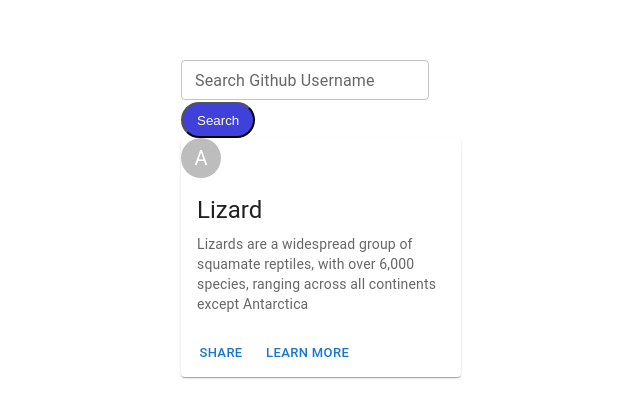
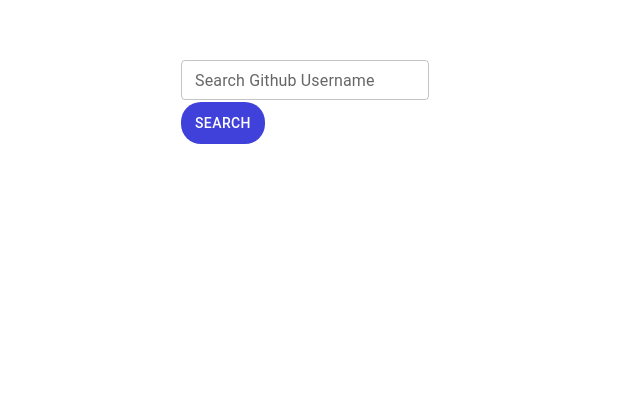
Before and after one commit to cheshta30/github-interface-new, a React (Create React App) app: page / in a window 1280 px wide. Shown: the part 140-558 px from the top of the page, without its empty margins (419-1059 px from the left). Built offline with nearby package versions, Linux system fonts and the light colour scheme.

Commit message:
second commit

```diff
--- a/package.json
+++ b/package.json
@@ -14,7 +14,9 @@
     "@testing-library/user-event": "^13.5.0",
     "react": "^18.3.1",
     "react-dom": "^18.3.1",
+    "react-icons": "^5.2.1",
     "react-scripts": "5.0.1",
+    "react-social-icons": "^6.16.0",
     "styled-components": "^6.1.11",
     "web-vitals": "^2.1.4"
   },
--- a/src/App.js
+++ b/src/App.js
@@ -1,59 +1,126 @@
-import * as React from 'react';
-import { useState } from "react";
-import './App.css';
-import Avatar from '@mui/material/Avatar';
-import Card from '@mui/material/Card';
-import CardActions from '@mui/material/CardActions';
-import CardContent from '@mui/material/CardContent';
-import CardMedia from '@mui/material/CardMedia';
-import Button from '@mui/material/Button';
-import Typography from '@mui/material/Typography';
-import SearchBar from './components/SearchBar'
+import React, { useState, useTransition } from "react";
+import "./App.css";
+import Avatar from "@mui/material/Avatar";
+import Card from "@mui/material/Card";
+import CardContent from "@mui/material/CardContent";
+import Typography from "@mui/material/Typography";
+import SearchBar from "./components/SearchBar";
+import { FaTwitter } from "react-icons/fa6";
+import { IoLocationSharp } from "react-icons/io5";
+import { GoLink } from "react-icons/go";
+import { PiBuildingOfficeLight } from "react-icons/pi";
 
-
-function App() {
-  const [searchQuery, setSearchQuery] = useState("");
-
-
-function fetchProfile(username) {
-    return fetch(`https://api.github.com/users/${setSearchQuery}`);
+function fetchGithubData(userName) {
+  return fetch(`https://api.github.com/users/${userName}`)
+    .then((response) => {
+      if (!response.ok) {
+        throw new Error("User not found");
+      }
+      return response.json();
+    });
 }
 
+export default function App() {
+  const [userName, setUserName] = useState("");
+  const [profileData, setProfileData] = useState(null);
+  const [error, setError] = useState(null);
+  const [isPending, startTransition] = useTransition();
 
+  const fetchProfileData = async (userName) => {
+    try {
+      const data = await fetchGithubData(userName);
+      setUserName(data.login);
+      setProfileData(data);
+      setError(null); // Reset error state if successful
+    } catch (error) {
+      console.error("Error fetching profile data:", error);
+      setUserName("");
+      setProfileData(null);
+      setError(error.message); // Set error message in state
+    }
+  };
 
-  return(
+  const handleSubmit = (userName) => {
+    startTransition(() => {
+      fetchProfileData(userName);
+    });
+  };
+
+  return (
     <div id="main">
-    <div
-      // style={{
-      //   display: "flex",
-      //   alignSelf: "center",
-      //   justifyContent: "center",
-      //   flexDirection: "column",
-      //   padding: 20
-      // }}
-    >
-      <SearchBar searchQuery={searchQuery} setSearchQuery={setSearchQuery} />
-    </div>
-    <Card sx={{ maxWidth: 345 }}>
-      <Avatar alt="Avatar" src="C:\Users\hp_laptop\React JS\simple_calculator\public\favicon.ico" />
-      <CardContent>
-        <Typography gutterBottom variant="h5" component="div">
-          Lizard
+      <SearchBar handleSubmit={handleSubmit} />
+      {isPending ? (
+        <Typography gutterBottom variant="h4" component="div">
+          Please Wait
         </Typography>
-        <Typography variant="body2" color="text.secondary">
-          Lizards are a widespread group of squamate reptiles, with over 6,000
-          species, ranging across all continents except Antarctica
+      ) : (
+        profileData && (
+          <Card sx={{ maxWidth: 345 }}>
+            <Avatar alt="Avatar" src={profileData.avatar_url} />
+            <CardContent>
+              <Typography gutterBottom variant="h3" component="div">
+                {profileData.login}
+              </Typography>
+              <Typography size="small"color={"blue"}>
+                <p>@{profileData.login}</p>
+              </Typography>
+              <Typography variant="body2" color="text.secondary">
+                {profileData.bio ? profileData.bio : <p>This profile has no bio</p>}
+                <br />
+                Followers: {profileData.followers}
+                <br />
+                Following: {profileData.following}
+                <br />
+                Repos: {profileData.public_repos}
+                <br />
+                Joined: {new Date(profileData.created_at).toLocaleDateString()}
+              </Typography>
+              {profileData.location ? (
+                <div>
+                  <IoLocationSharp /> {profileData.location}
+                </div>
+              ) : (
+                <Typography gutterBottom variant="body2" color="text.secondary" component="div">
+                  <IoLocationSharp /> Not Available
+                </Typography>
+                )}
+              {profileData.twitter_username ? (
+                <div>
+                  <FaTwitter /> {profileData.twitter_username}
+                </div>
+              ) : (
+                <Typography gutterBottom variant="body2" color="text.secondary" component="div">
+                  <FaTwitter /> Not Available
+                </Typography>
+              )}
+              {profileData.blog ? (
+                <div>
+                  <GoLink /> {profileData.blog}
+                </div>
+              ) : (
+                <Typography gutterBottom variant="body2" color="text.secondary" component="div">
+                  <GoLink /> Not Available
+                </Typography>
+              )}
+              {profileData.company ? (
+                <div>
+                  <PiBuildingOfficeLight /> {profileData.company}
+                </div>
+              ) : (
+                <Typography gutterBottom variant="body2" color="text.secondary" component="div">
+                  <PiBuildingOfficeLight /> Not Available
+                </Typography>
+              )}
+
+            </CardContent>
+          </Card>
+        )
+      )}
+      {error && (
+        <Typography variant="body2" color="error">
+          {error}
         </Typography>
-      </CardContent>
-      <CardActions>
-        <Button size="small">Share</Button>
-        <Button size="small">Learn More</Button>
-      </CardActions>
-    </Card>
+      )}
     </div>
   );
-
-
 }
-
-export default App;
--- a/src/components/SearchBar.js
+++ b/src/components/SearchBar.js
@@ -1,34 +1,30 @@
-import { useState } from "react";
-import IconButton from "@mui/material/IconButton";
-import SearchIcon from "@material-ui/icons/Search";
+import React, { useState } from "react";
 import TextField from "@mui/material/TextField";
-import '../App.css'
+import Button from "@mui/material/Button";
 
+function SearchBar({ handleSubmit }) {
+  const [searchQuery, setSearchQuery] = useState("");
 
-function SearchBar(){
-  const [searchQuery,setSearchQuery]= useState('');
+  const handleFormSubmit = (e) => {
+    e.preventDefault();
+    handleSubmit(searchQuery);
+    setSearchQuery(""); // Clear search input after submission
+  };
 
-
-    return(
-    <form>
-
+  return (
+    <form onSubmit={handleFormSubmit}>
       <TextField
-        // id="search-bar"
-        // className="text"
         label="Search Github Username"
-        // variant="outlined"
-        placeholder="Search..."
+        placeholder="Enter username..."
         size="small"
-        onInput={(e) => {
-          setSearchQuery(e.target.value);
-        }}
-
+        value={searchQuery}
+        onChange={(e) => setSearchQuery(e.target.value)}
       />
-      <button id="SubmitButton" onClick={setSearchQuery}>Search</button>
-      {/* <IconButton type="submit" aria-label="search">
-        <SearchIcon style={{ fill: "blue" }} />
-      </IconButton> */}
-    </form>)
+      <Button id="SubmitButton" type="submit">
+        Search
+      </Button>
+    </form>
+  );
 }
 
 export default SearchBar;
```
Also changed, not shown: 1 other file (tests, documents, lock files or other folders).
